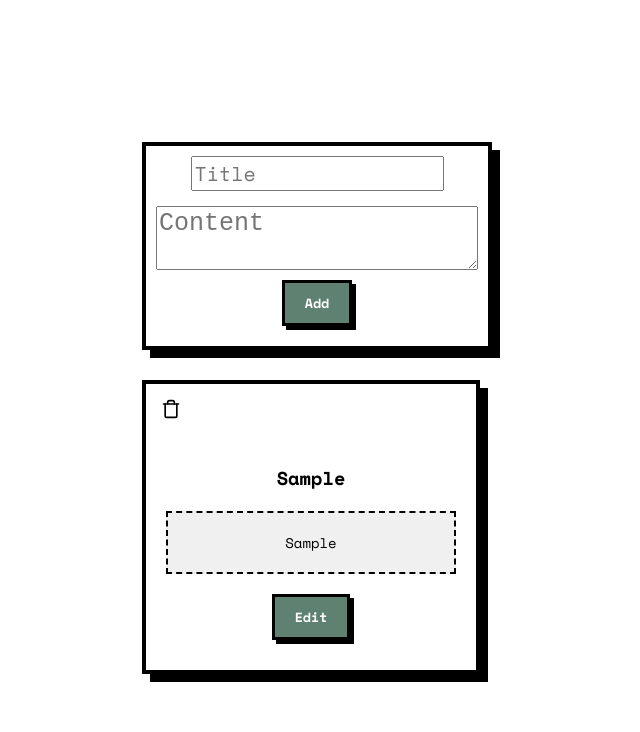
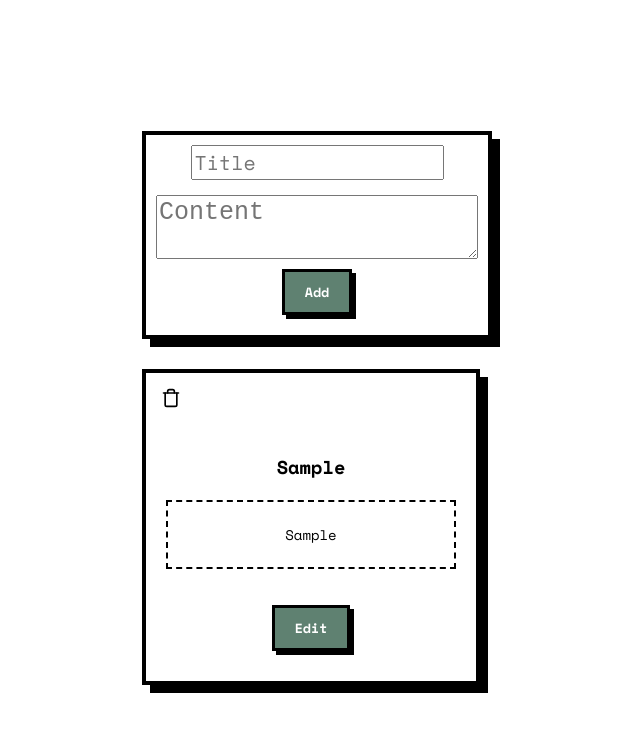
Before and after one commit to senabalioglu/react-note-website, a React (Vite) app: page / in a window 1280 px wide. Both pictures are taken after typing "Sample", "Sample" into the empty fields and a click on the button "Add". Shown: the top 732 px of the page, without its empty margins (323-963 px from the left). Built offline with nearby package versions, Linux system fonts and the light colour scheme.

Commit message:
scroll feature
kart yapısına sığmayan content scrollanabilir hale getirildi

```diff
--- a/src/Notes.jsx
+++ b/src/Notes.jsx
@@ -38,12 +38,11 @@ function Notes() {
 
   return (
     <>
-      <NoteForm
+    <NoteForm
         onSubmit={handleFormSubmit}
         existingNote={editingNote}
         onCancel={() => setEditingNote(null)}
       />
-
       <div className="notes-div">
         {notes.map((note) => (
           <NoteCard
--- a/src/components/NoteCard/NoteCard.css
+++ b/src/components/NoteCard/NoteCard.css
@@ -26,9 +26,15 @@ body {
 }
 
 .note-div{
-  border: 2px dashed #000;
-  background: #f0f0f0;
-  padding: 5px;
+  max-height: 100px;
+  overflow-y: auto;
+  overflow-x: hidden;
+  border: 2px dashed black;
+  padding: 0.5rem;
+  margin: 1rem 0;
+  white-space: pre-wrap;
+  word-wrap: break-word;
+  overflow-wrap: break-word;
 }
 
 .btn {
--- a/src/components/NoteCard/NoteCard.jsx
+++ b/src/components/NoteCard/NoteCard.jsx
@@ -11,7 +11,7 @@ function NoteCard({ note, onEdit, onDelete }) {
             <h3>{note.title}</h3>
           </div>
           <div className="note-div">
-            <p>{note.content}</p>
+            <p className="truncate-title" >{note.content}</p>
           </div>
           <button className="btn" onClick={onEdit} >Edit</button>
         </div>
--- a/src/components/NoteForm/NoteForm.jsx
+++ b/src/components/NoteForm/NoteForm.jsx
@@ -5,8 +5,10 @@ function NoteForm({ onSubmit, existingNote, onCancel }) {
   const [title, setTitle] = useState("");
   const [content, setContent] = useState("");
 
+  const MAX_TITLE_LENGTH = 100;
+
   useEffect(() => {
-    if (existingNote) {
+    if (existingNote && existingNote.title.length <= MAX_TITLE_LENGTH) {
       setTitle(existingNote.title);
       setContent(existingNote.content);
     }
@@ -14,7 +16,7 @@ function NoteForm({ onSubmit, existingNote, onCancel }) {
 
   const handleSubmit = (e) => {
     e.preventDefault();
-    if (title.trim() != "" && content.trim() != "") {
+    if (title.trim() != "" && content.trim() != "" && title.length <= MAX_TITLE_LENGTH) {
       const noteData = {
         title,
         content,
```
